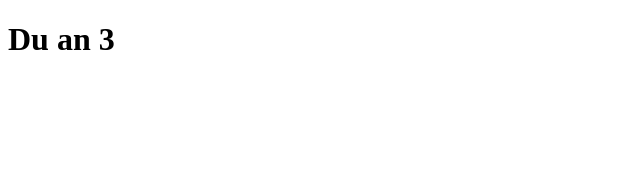
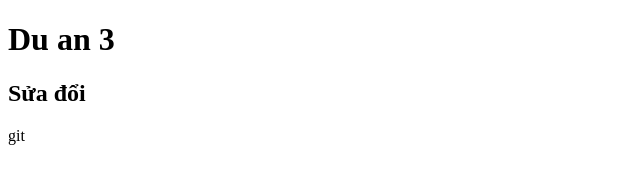
Before and after one commit to Vo-Dang-Khoa/duan3, a plain HTML site: page Index.html in a window 1280 px wide. Shown: the whole page, without its empty margins (0-640 px from the left). Drawn offline with Linux system fonts and the light colour scheme.

Commit message:
sửa đổi lần 1

```diff
--- a/Index.html
+++ b/Index.html
@@ -7,5 +7,6 @@
   </head>
   <body>
     <h1>Du an 3</h1>
+    <h2>Sửa đổi</h2>git
   </body>
 </html>
```
